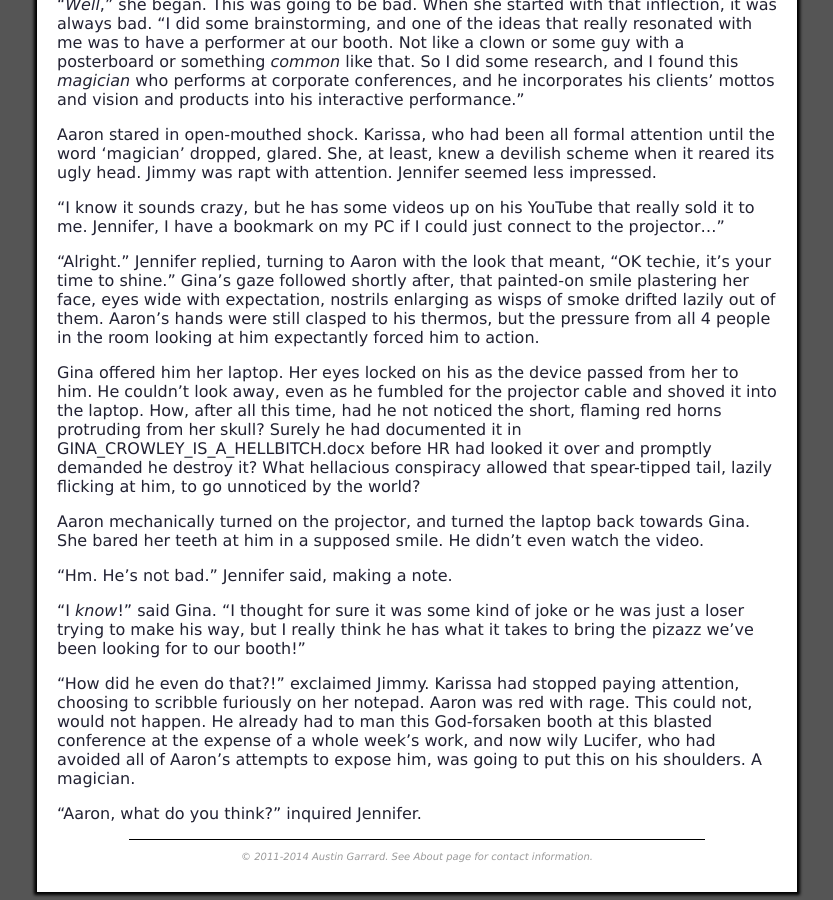
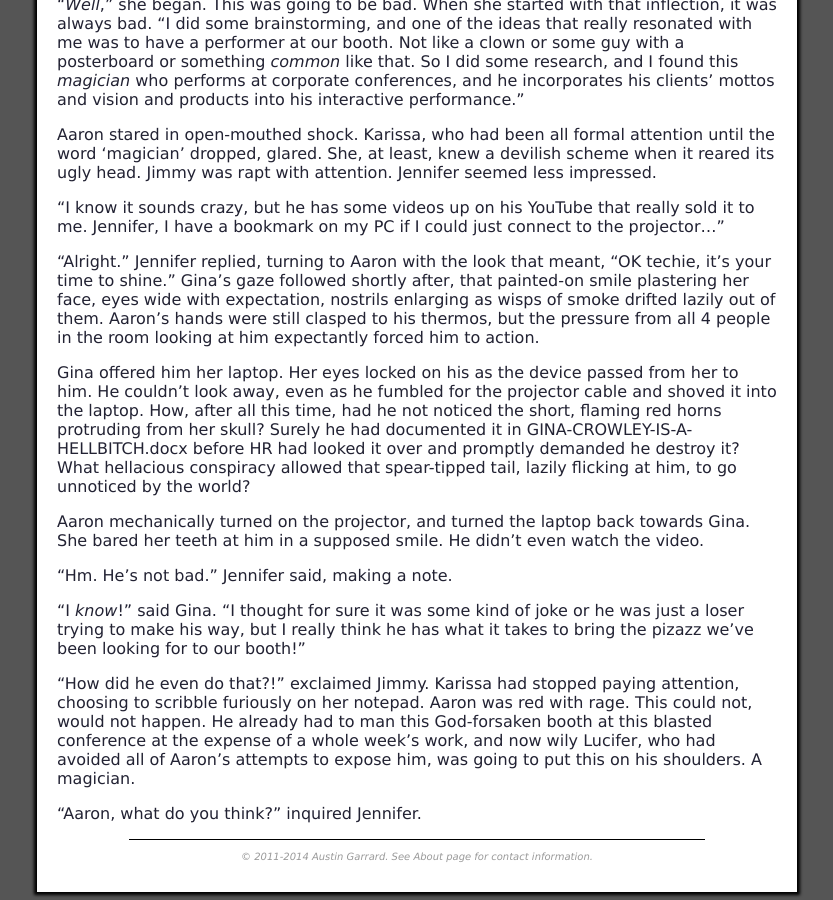
Before and after one commit to danwbyrne/austin-garrard.github.io, a Jekyll site: the page built from _posts/2014-08-26-corporate-devil.md, in a window 1280 px wide and 900 px high, scrolled down 1264 px. Shown: the whole window, without its empty margins (223-1056 px from the left). Built offline with Jekyll 4.4.1, drawn with Linux system fonts in a browser that asks for light colours; Markdown is read by kramdown in place of the engine named in the settings.

```diff
--- a/_posts/2014-08-26-corporate-devil.md
+++ b/_posts/2014-08-26-corporate-devil.md
@@ -40,7 +40,7 @@ Aaron stared in open-mouthed shock. Karissa, who had been all formal attention u
 
 “Alright.” Jennifer replied, turning to Aaron with the look that meant, “OK techie, it’s your time to shine.” Gina’s gaze followed shortly after, that painted-on smile plastering her face, eyes wide with expectation, nostrils enlarging as wisps of smoke drifted lazily out of them. Aaron’s hands were still clasped to his thermos, but the pressure from all 4 people in the room looking at him expectantly forced him to action.
 
-Gina offered him her laptop. Her eyes locked on his as the device passed from her to him. He couldn’t look away, even as he fumbled for the projector cable and shoved it into the laptop. How, after all this time, had he not noticed the short, flaming red horns protruding from her skull? Surely he had documented it in GINA_CROWLEY_IS_A_HELLBITCH.docx before HR had looked it over and promptly demanded he destroy it? What hellacious conspiracy allowed that spear-tipped tail, lazily flicking at him, to go unnoticed by the world?
+Gina offered him her laptop. Her eyes locked on his as the device passed from her to him. He couldn’t look away, even as he fumbled for the projector cable and shoved it into the laptop. How, after all this time, had he not noticed the short, flaming red horns protruding from her skull? Surely he had documented it in GINA-CROWLEY-IS-A-HELLBITCH.docx before HR had looked it over and promptly demanded he destroy it? What hellacious conspiracy allowed that spear-tipped tail, lazily flicking at him, to go unnoticed by the world?
 
 Aaron mechanically turned on the projector, and turned the laptop back towards Gina. She bared her teeth at him in a supposed smile. He didn’t even watch the video.
 
```
